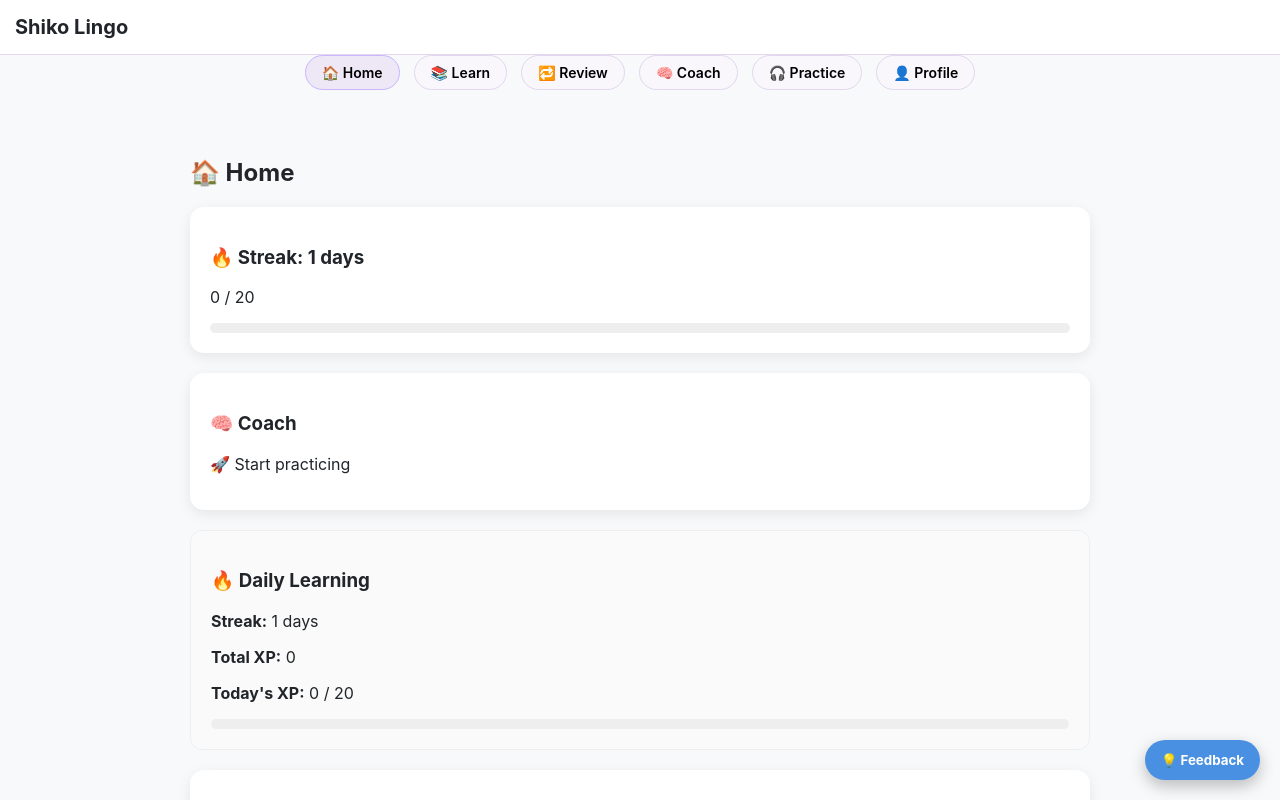
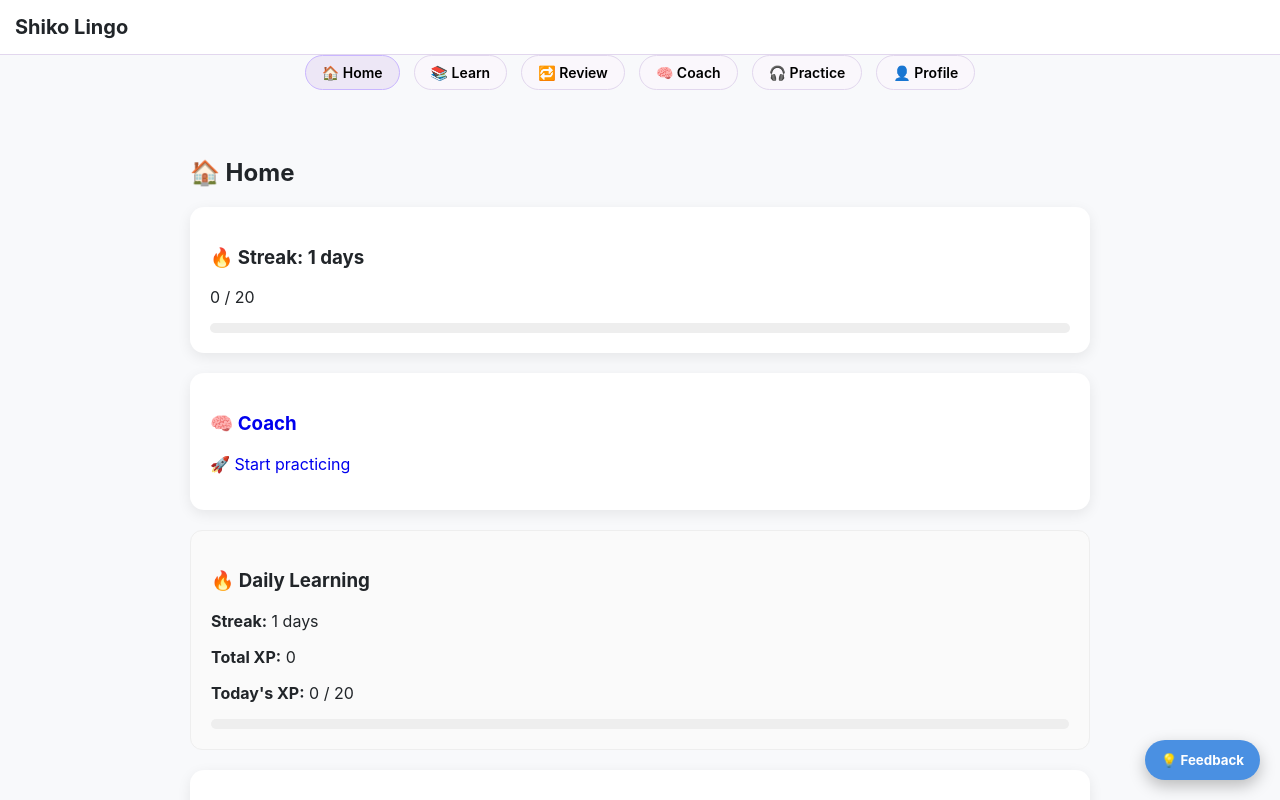
Before and after one commit to egyptianpharoah771-commits/shiko-lingo, a React (Create React App) app: page /dashboard in a window 1280 px wide. Shown: the top 800 px of the page. Built offline with nearby package versions, Linux system fonts and the light colour scheme; no server answers; the database is empty.

Commit message:
fix: coach click blocked by streak overlay (final fix)

```diff
--- a/src/pages/Dashboard.js
+++ b/src/pages/Dashboard.js
@@ -122,11 +122,9 @@ function Dashboard() {
 
       try {
 
-        // 🔥 DAILY (fix ESLint + make reactive)
         const dailyData = calculateDailyData();
         setDaily(dailyData);
 
-        // 🔥 REVIEW COUNT
         const userId = resolveUserId();
         if (userId) {
           const now = new Date().toISOString();
@@ -140,7 +138,6 @@ function Dashboard() {
           setReviewCount(data?.length || 0);
         }
 
-        // 🔥 COACH
         const profile =
           JSON.parse(localStorage.getItem("learning_profile") || "{}");
 
@@ -170,8 +167,8 @@ function Dashboard() {
 
       <h2>🏠 Home</h2>
 
-      {/* 🔥 STREAK + GOAL */}
-      <div style={card}>
+      {/* 🔥 STREAK */}
+      <div style={{ ...card, position: "relative", zIndex: 1 }}>
         <h3>🔥 Streak: {daily.streak} days</h3>
 
         <p>{daily.todayProgress} / {daily.goal}</p>
@@ -185,16 +182,26 @@ function Dashboard() {
         </div>
       </div>
 
-      {/* 🧠 COACH */}
-      <div style={card}>
-        <h3>🧠 Coach</h3>
-        <p>{coach}</p>
+      {/* 🧠 COACH (🔥 FIX) */}
+      <Link to="/coach/session" style={{ textDecoration: "none" }}>
+        <div style={{
+          ...card,
+          position: "relative",
+          zIndex: 10,
+          cursor: "pointer"
+        }}>
+          <h3 style={{ pointerEvents: "none" }}>🧠 Coach</h3>
+          <p style={{ pointerEvents: "none" }}>{coach}</p>
+        </div>
+      </Link>
+
+      {/* 🔥 isolate component */}
+      <div style={{ position: "relative", zIndex: 1 }}>
+        <DailyLearning />
       </div>
 
-      <DailyLearning />
-
       {/* 🔁 Review */}
-      <div style={card}>
+      <div style={{ ...card, position: "relative", zIndex: 1 }}>
         <h3>🔁 Daily Review</h3>
 
         <p>
@@ -209,7 +216,7 @@ function Dashboard() {
       </div>
 
       {/* ▶ Continue */}
-      <div style={card}>
+      <div style={{ ...card, position: "relative", zIndex: 1 }}>
         <h3>▶ Continue Learning</h3>
 
         <Link to={continueLink}>
@@ -218,7 +225,7 @@ function Dashboard() {
       </div>
 
       {/* 📚 Skills */}
-      <div style={card}>
+      <div style={{ ...card, position: "relative", zIndex: 1 }}>
         <h3>📚 Skills</h3>
 
         <div style={grid}>
```
